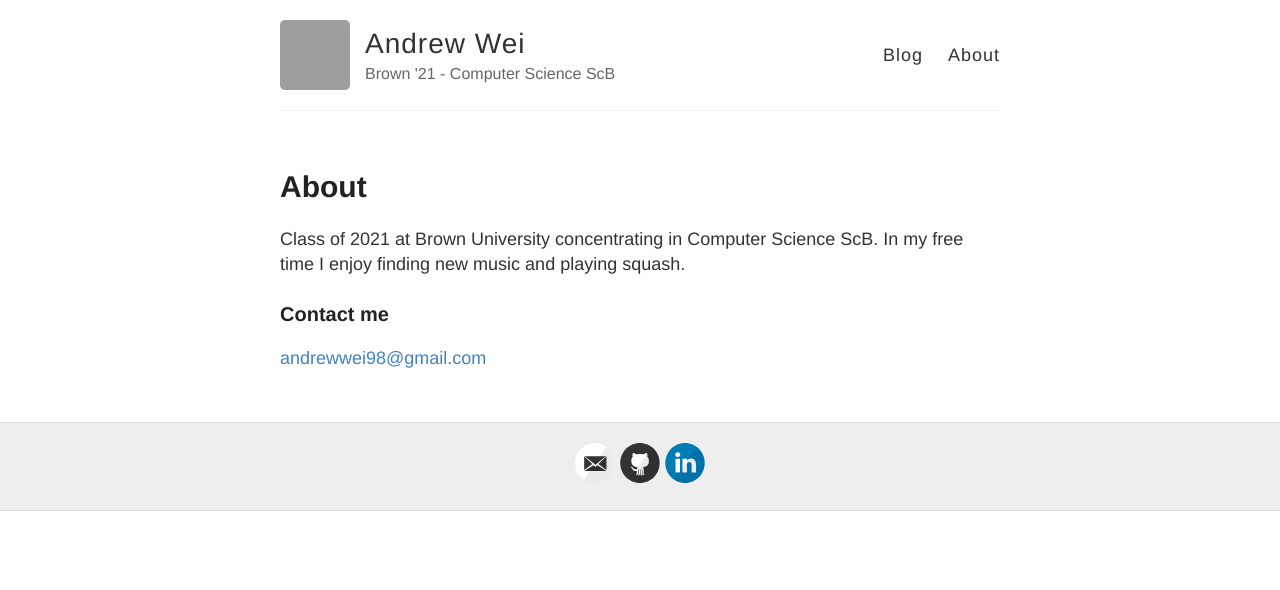
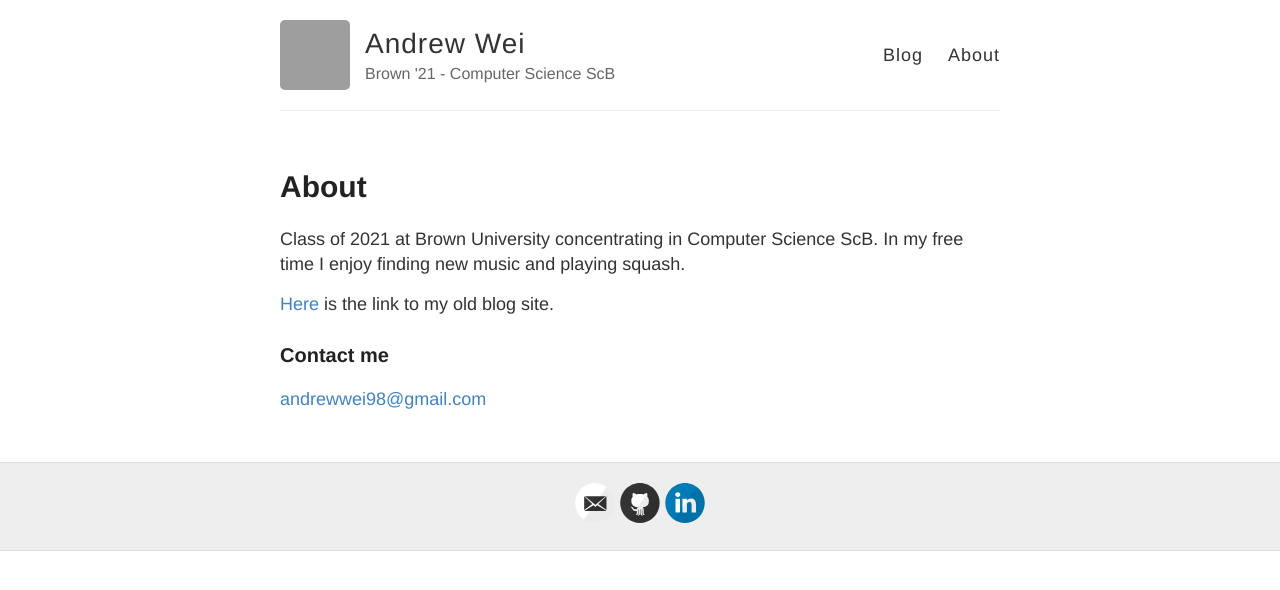
Before and after one commit to andrew128/andrew128.github.io, a Jekyll site: the page built from about.md, in a window 1280 px wide. Shown: the top 590 px of the page. Built offline with Jekyll 4.4.1, drawn with Linux system fonts in a browser that asks for light colours; grey boxes are pictures that could not be loaded.

Commit message:
Update about.md

```diff
--- a/about.md
+++ b/about.md
@@ -7,6 +7,8 @@ permalink: /about/
 Class of 2021 at Brown University concentrating in Computer Science ScB.
 In my free time I enjoy finding new music and playing squash.
 
+[Here](sudocat.blogspot.com/) is the link to my old blog site.
+
 ### Contact me
 
 [andrewwei98@gmail.com](mailto:andrewwei98@gmail.com)
```
